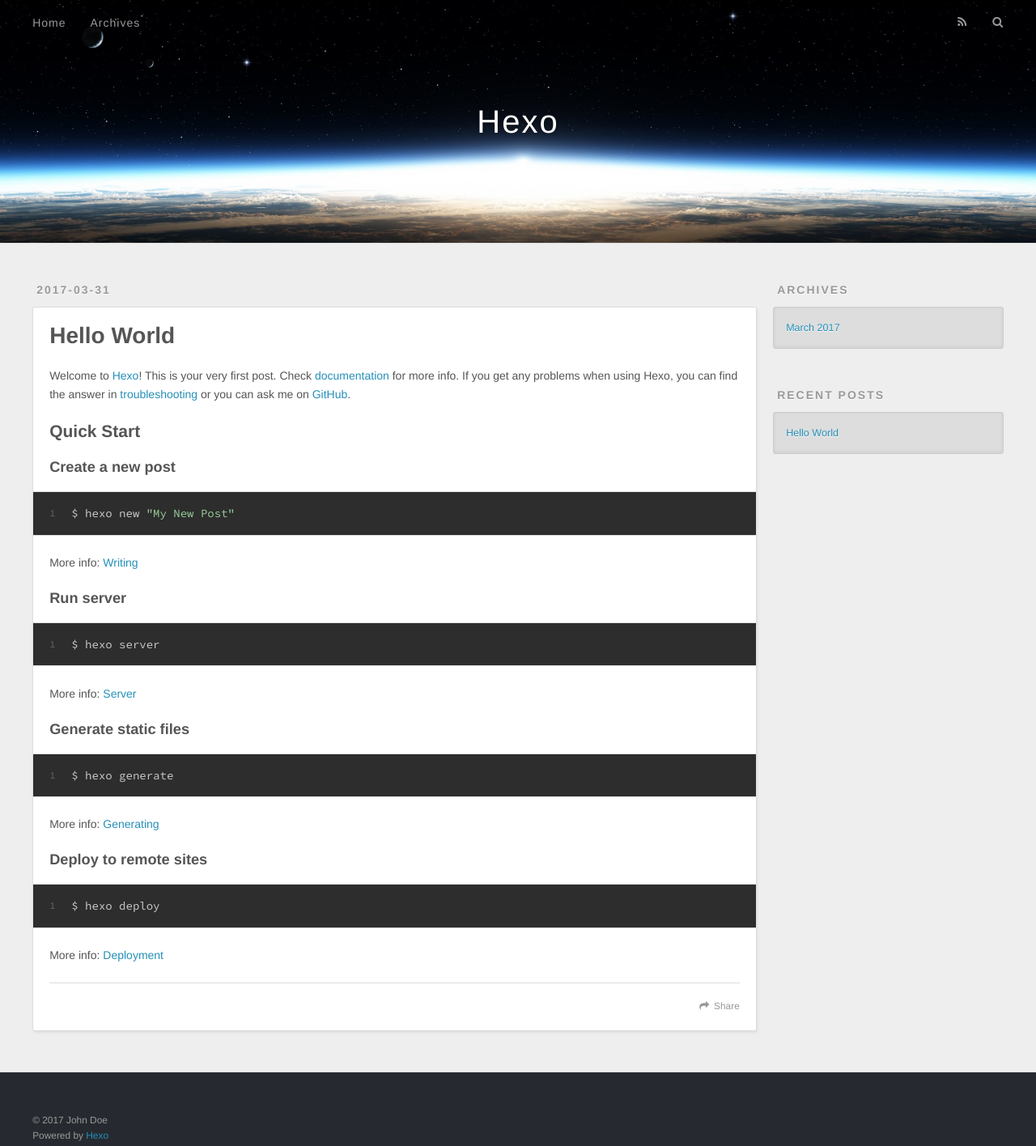
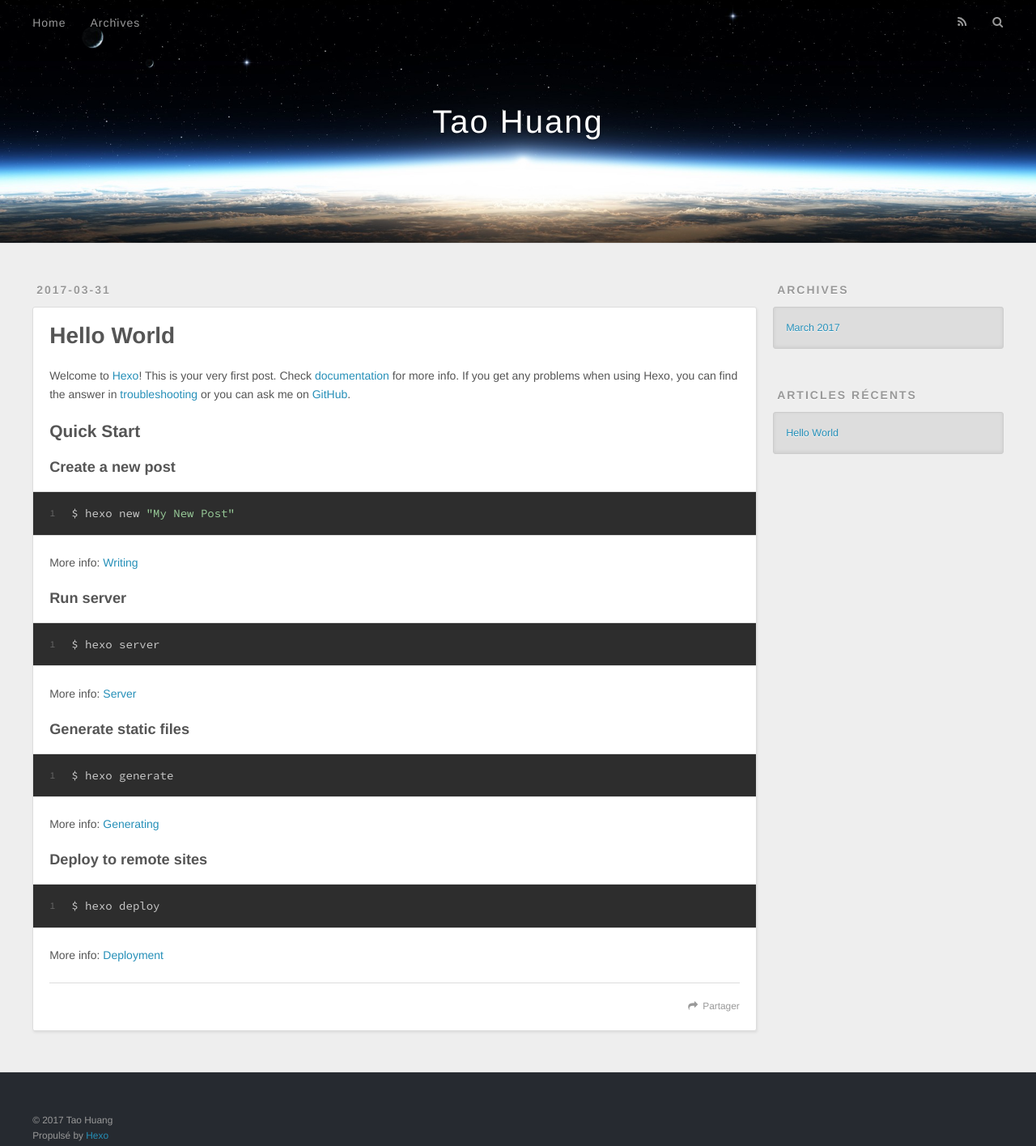
Before and after one commit to CoderHtao/CoderHtao.github.io, a plain HTML site: page index.html in a window 1280 px wide. Shown: the whole page at 81% size. Drawn offline with nearby package versions, Linux system fonts and the light colour scheme.

Commit message:
Site updated: 2017-03-31 17:26:23

```diff
--- a/index.html
+++ b/index.html
@@ -3,16 +3,16 @@
 <head>
   <meta charset="utf-8">
 
-  <title>Hexo</title>
+  <title>Tao Huang</title>
   <meta name="viewport" content="width=device-width, initial-scale=1, maximum-scale=1">
   <meta property="og:type" content="website">
-<meta property="og:title" content="Hexo">
+<meta property="og:title" content="Tao Huang">
 <meta property="og:url" content="http://yoursite.com/index.html">
-<meta property="og:site_name" content="Hexo">
+<meta property="og:site_name" content="Tao Huang">
 <meta name="twitter:card" content="summary">
-<meta name="twitter:title" content="Hexo">
+<meta name="twitter:title" content="Tao Huang">
 
-    <link rel="alternate" href="/atom.xml" title="Hexo" type="application/atom+xml">
+    <link rel="alternate" href="/atom.xml" title="Tao Huang" type="application/atom+xml">
 
 
     <link rel="icon" href="/favicon.png">
@@ -33,7 +33,7 @@
   <div id="header-outer" class="outer">
     <div id="header-title" class="inner">
       <h1 id="logo-wrap">
-        <a href="/" id="logo">Hexo</a>
+        <a href="/" id="logo">Tao Huang</a>
       </h1>
 
     </div>
@@ -48,9 +48,9 @@
       </nav>
       <nav id="sub-nav">
 
-          <a id="nav-rss-link" class="nav-icon" href="/atom.xml" title="RSS Feed"></a>
+          <a id="nav-rss-link" class="nav-icon" href="/atom.xml" title="Flux RSS"></a>
 
-        <a id="nav-search-btn" class="nav-icon" title="Search"></a>
+        <a id="nav-search-btn" class="nav-icon" title="Rechercher"></a>
       </nav>
       <div id="search-form-wrap">
         <form action="//google.com/search" method="get" accept-charset="UTF-8" class="search-form"><input type="search" name="q" results="0" class="search-form-input" placeholder="Search"><button type="submit" class="search-form-submit">&#xF002;</button><input type="hidden" name="sitesearch" value="http://yoursite.com"></form>
@@ -96,7 +96,7 @@
 
     </div>
     <footer class="article-footer">
-      <a data-url="http://yoursite.com/2017/03/31/hello-world/" data-id="cj0xhizo800003ww61lcs7iqu" class="article-share-link">Share</a>
+      <a data-url="http://yoursite.com/2017/03/31/hello-world/" data-id="cj0xmjtp80000t8w6eftfykul" class="article-share-link">Partager</a>
 
 
     </footer>
@@ -131,7 +131,7 @@
 
 
   <div class="widget-wrap">
-    <h3 class="widget-title">Recent Posts</h3>
+    <h3 class="widget-title">Articles récents</h3>
     <div class="widget">
       <ul>
 
@@ -151,8 +151,8 @@
 
   <div class="outer">
     <div id="footer-info" class="inner">
-      &copy; 2017 John Doe<br>
-      Powered by <a href="http://hexo.io/" target="_blank">Hexo</a>
+      &copy; 2017 Tao Huang<br>
+      Propulsé by <a href="http://hexo.io/" target="_blank">Hexo</a>
     </div>
   </div>
 </footer>
```
Also changed, not shown: 2017/03/31/hello-world/index.html (+10 -10 lines), archives/2017/03/index.html (+11 -11 lines), archives/2017/index.html (+11 -11 lines), archives/index.html (+11 -11 lines).
